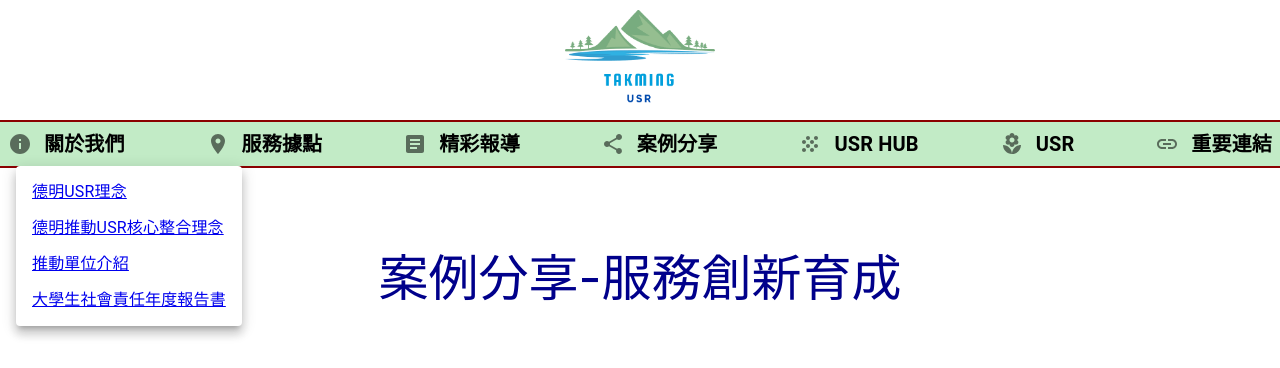
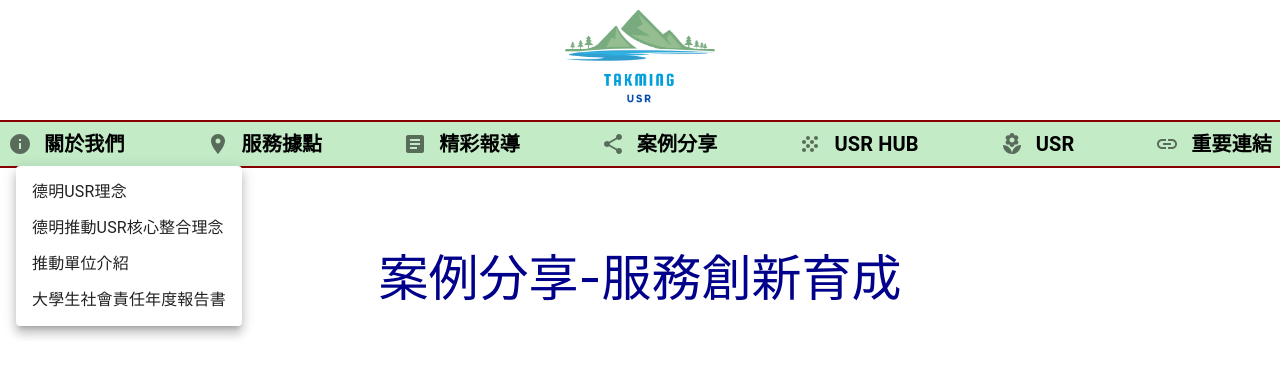
Before and after one commit to suenyong/usr-takming, a React (Create React App) app: page /CaseStudies in a window 1280 px wide. Both pictures are taken after a click on the button "關於我們". Shown: the top 368 px of the page. Built offline with nearby package versions, Linux system fonts and the light colour scheme.

Commit message:
USR HUB add

```diff
--- a/src/web/module/BasicRoutor.jsx
+++ b/src/web/module/BasicRoutor.jsx
@@ -176,23 +176,23 @@ export default function MenuComponent() {
                     open={Boolean(anchorEl)}
                     onClose={handleClose}
                   >
-                    <Link to="/idea" target="_blank">
+                    <Link to="/idea" target="_blank" style={{ textDecoration: 'none', color: 'inherit' }}>
                       <MenuItem onClick={handleClose}>德明USR理念</MenuItem>
                     </Link>
 
-                    <Link to="/PushCore" target="_blank">
+                    <Link to="/PushCore" target="_blank" style={{ textDecoration: 'none', color: 'inherit' }}>
                       <MenuItem onClick={handleClose}>
                         德明推動USR核心整合理念
                       </MenuItem>
                     </Link>
 
-                    <Link to="/Promote" target="_blank">
+                    <Link to="/Promote" target="_blank" style={{ textDecoration: 'none', color: 'inherit' }}>
                       <MenuItem onClick={handleClose}>
                         推動單位介紹
                       </MenuItem>
                     </Link>
 
-                    <Link to="/Report" target="_blank">
+                    <Link to="/Report" target="_blank" style={{ textDecoration: 'none', color: 'inherit' }}>
                       <MenuItem onClick={handleClose}>
                         大學生社會責任年度報告書
                       </MenuItem>
@@ -224,7 +224,7 @@ export default function MenuComponent() {
                     open={Boolean(locationAnchorEl)}
                     onClose={handleLocationClose}
                   >
-                    <Link to="/Service" target="_blank">
+                    <Link to="/Service" target="_blank" style={{ textDecoration: 'none', color: 'inherit' }}>
                       <MenuItem onClick={handleClose}>
                         服務足跡
                       </MenuItem>
@@ -256,7 +256,7 @@ export default function MenuComponent() {
                     open={Boolean(articleAnchorEl)}
                     onClose={handleArticleClose}
                   >
-                    <Link to="/Story" target="_blank">
+                    <Link to="/Story" target="_blank" style={{ textDecoration: 'none', color: 'inherit' }}>
                       <MenuItem onClick={handleArticleClose}>精彩報導</MenuItem>
                     </Link>
 
@@ -287,7 +287,7 @@ export default function MenuComponent() {
                     open={Boolean(caseAnchorEl)}
                     onClose={handleCaseClose}
                   >
-                    <Link to="/CaseStudies" target="_blank">
+                    <Link to="/CaseStudies" target="_blank" style={{ textDecoration: 'none', color: 'inherit' }}>
                     <MenuItem onClick={handleCaseClose}>案例分享</MenuItem>
                     </Link>
                   </Menu>
--- a/src/web/module/CaseStudies/screens/CaseStudies.jsx
+++ b/src/web/module/CaseStudies/screens/CaseStudies.jsx
@@ -6,6 +6,7 @@ import 'react-responsive-carousel/lib/styles/carousel.min.css';
 import US_image_1 from "../../CaseStudies/images/US_image_1.png";
 import ASEAN_5 from "../../CaseStudies/images/ASEAN_5.JPG";
 import { SettingCaseStudies } from "../../CaseStudies/screens/SettingCaseStudies";
+import Contact from '../../home/components/contactus/Contact';
 
 
 
@@ -241,6 +242,7 @@ export default function CaseStudies() {
       </div>
 
 
+      <Contact />
 
     </>
   );
```
Also changed, not shown: src/web/module/USRHUB/screens/UH110.jsx (added).
